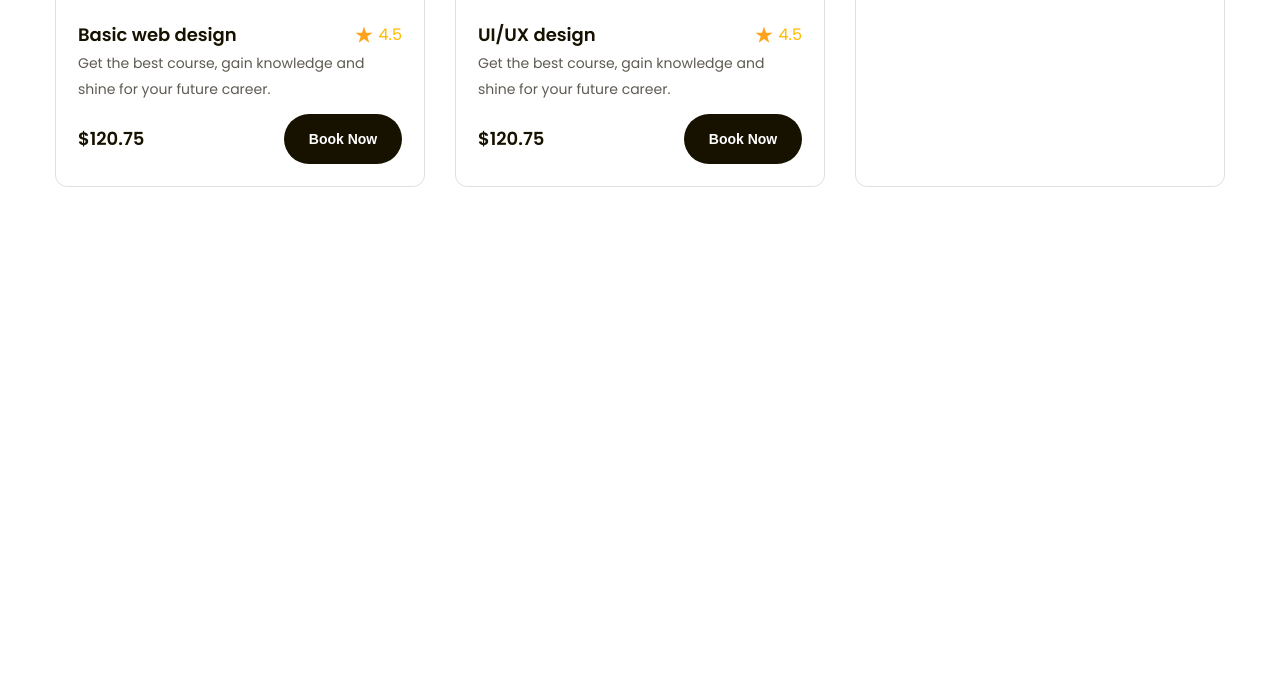
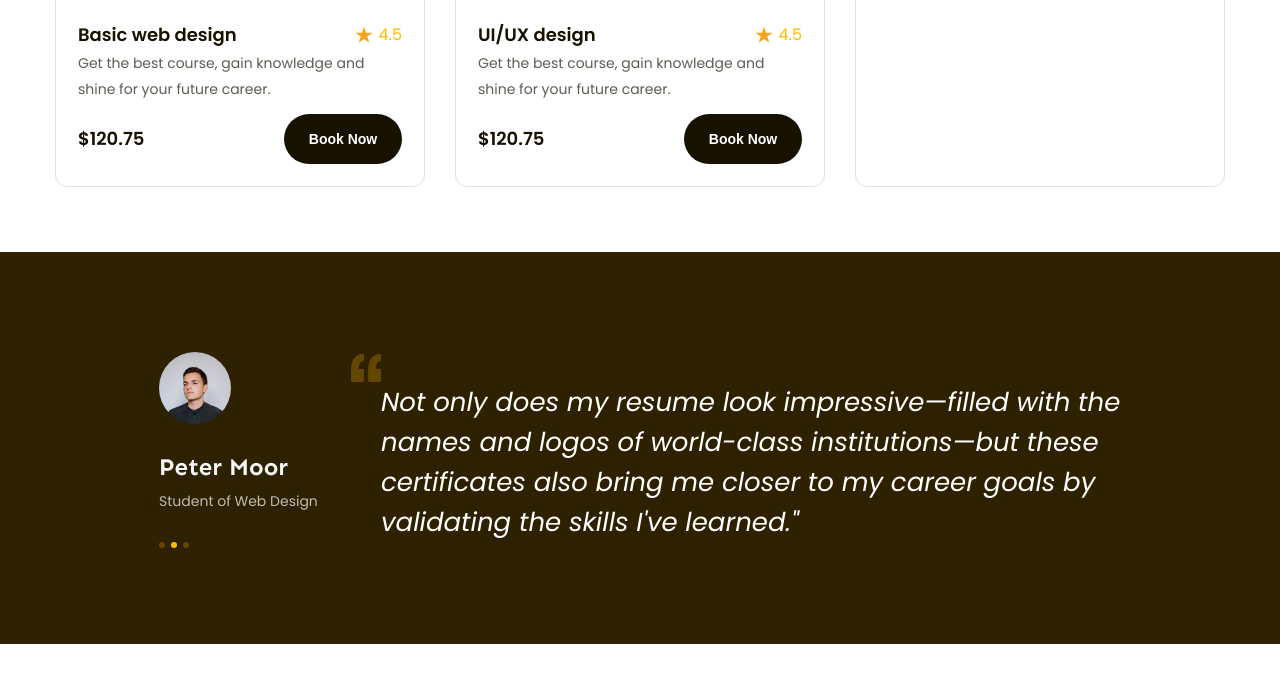
Before and after one commit to HoangLeCoder/Lesson-landingpage, a plain HTML site: page index.html in a window 1280 px wide. Shown: the part 1565-2247 px from the top of the page. Drawn offline with Linux system fonts and the light colour scheme.

Commit message:
Create Testimonial session

```diff
--- a/assets/css/style.css
+++ b/assets/css/style.css
@@ -14,6 +14,7 @@ body {
 :root {
     --primary-color: #ffb900;
     --secondary-color: #171100;
+    --session-bg-color: #2e2100;
     --desc-color: #5f5b53;
     --bg-color: #fffcf4;
     --font-heading: "Sen", sans-serif;
@@ -325,7 +326,7 @@ a {
 .popular .course-item {
     border-radius: 12px;
     flex: 1;
-    border: 1px solid #E2DFDA;
+    border: 1px solid #e2dfda;
 }
 
 .popular .course-item .thumb {
@@ -402,3 +403,85 @@ a {
     padding: 12px 24px;
     border: none;
 }
+
+/* Testimonial */
+.testimonial {
+    background-color: var(--session-bg-color);
+    padding: 96px 135px;
+}
+
+.testimonial .main-content {
+    display: flex;
+    justify-content: space-between;
+    align-items: center;
+}
+
+.testimonial .student-info {
+    justify-content: flex-start;
+    width: 159px;
+}
+
+.testimonial .student-info .avatar {
+    width: 72px;
+    height: 72px;
+    border-radius: 50%;
+}
+
+.testimonial .student-info .name {
+    margin-top: 18px;
+    font-family: "Sen";
+    font-style: normal;
+    font-weight: 700;
+    font-size: 2.4rem;
+    line-height: 1.42;
+    color: #f7f7f7;
+}
+
+.testimonial .student-info {
+    margin-top: 4px;
+    font-weight: 400;
+    font-size: 1.4rem;
+    line-height: 1.86;
+    color: #bfbcb3;
+}
+
+.testimonial .student-info .scroll {
+    display: flex;
+    margin-top: 28px;
+    gap: 6px;
+}
+
+.testimonial .student-info .scroll-btn {
+    width: 6px;
+    height: 6px;
+    background: #634700;
+    border-radius: 50px;
+}
+
+.testimonial .student-info .scroll-btn:nth-child(2) {
+    background: var(--primary-color);
+}
+
+.testimonial .comment-block {
+    width: 770px;
+    height: 188px;
+    position: relative;
+}
+
+.testimonial .comment {
+    position: absolute;
+    width: 740px;
+    right: 0;
+    bottom: 0;
+    font-style: italic;
+    font-weight: 400;
+    font-size: 2.6rem;
+    line-height: 1.54;
+    color: #ffffff;
+}
+
+.testimonial .quote {
+    position: absolute;
+    left: 0;
+    top: 0;
+}
--- a/index.html
+++ b/index.html
@@ -120,8 +120,6 @@
                                 <strong>50K</strong> Students
                                 <strong>70+</strong> Courses
                             </p>
-
-
                         </div>
                     </div>
                 </div>
@@ -215,6 +213,27 @@
                     </div>
                 </div>
             </div>
+
+            <!-- Testimonial -->
+            <div class="testimonial">
+                <div class="main-content">
+                    <div class="student-info">
+                        <img src="./assets/img/Tesitimonial/avatar.jpg" alt="avatar" class="avatar"></img>
+                        <p class="name">Peter Moor</p>
+                        <p class="student-info">Student of Web Design</p>
+                        <div class="scroll">
+                            <div class="scroll-btn"></div>
+                            <div class="scroll-btn"></div>
+                            <div class="scroll-btn"></div>
+                        </div>
+                    </div>
+                    <div class="comment-block">
+                        <img src="./assets/img/Tesitimonial/Quote.svg" alt="quote" class="quote">
+                        <div class="comment">Not only does my resume look impressive—filled with the names and logos of world-class institutions—but these certificates also bring me closer to my career goals by validating the skills I've learned." </div>
+                    </div>
+
+                </div>
+            </div>
         </main>
     </body>
 </html>
```
Also changed, not shown: assets/img/Tesitimonial/Quote.svg (added), assets/img/Tesitimonial/avatar.jpg (added).
